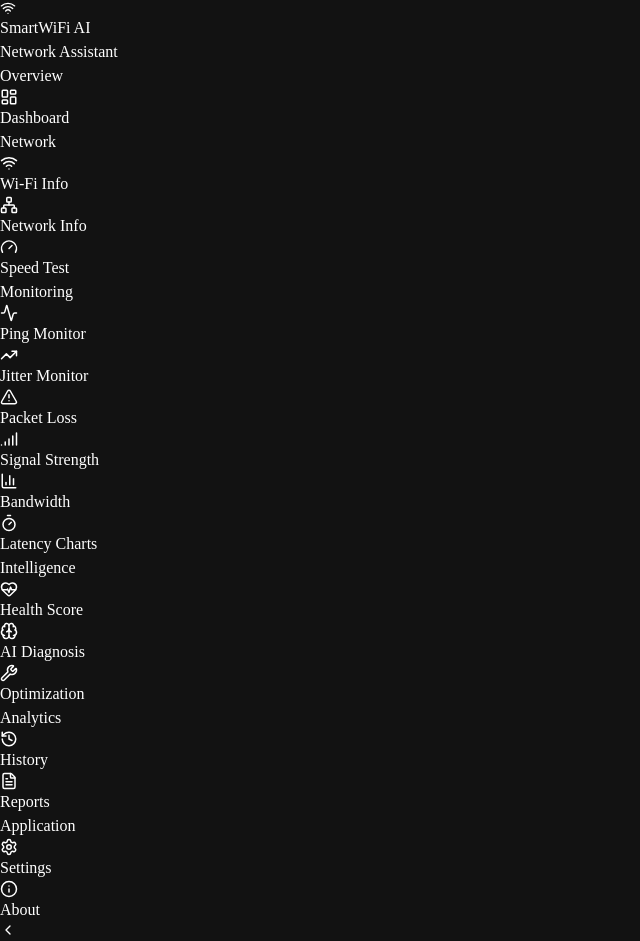
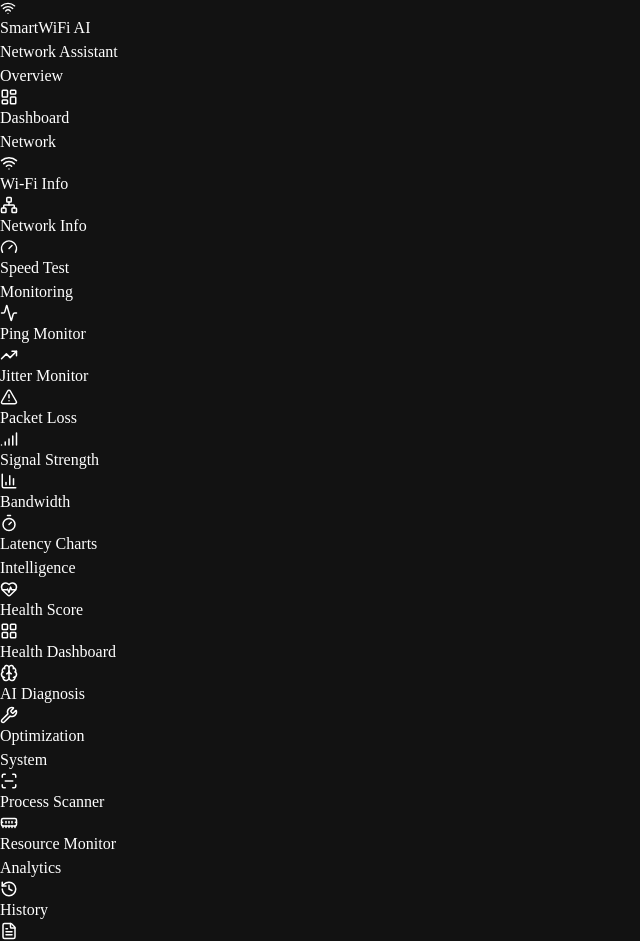
Before and after one commit to HasinthaPerera/Wifj_Connector, a React (Vite) app in the folder smartwifi-ai/src/renderer/: page /wifi-info in a window 1280 px wide. Shown: the top 941 px of the page, without its empty margins (0-640 px from the left). Built offline with nearby package versions, Linux system fonts and the light colour scheme.

Commit message:
fix(nav): add Process Scanner, Resource Monitor, Health Dashboard to sidebar nav

```diff
--- a/smartwifi-ai/src/renderer/src/layouts/RootLayout.tsx
+++ b/smartwifi-ai/src/renderer/src/layouts/RootLayout.tsx
@@ -20,7 +20,10 @@ import {
   Timer,
   ChevronLeft,
   ChevronRight,
-  X
+  X,
+  LayoutGrid,
+  ScanLine,
+  MemoryStick
 } from 'lucide-react'
 import { TopBar } from '@/components/ui'
 import { useBreakpoint } from '@/hooks'
@@ -71,9 +74,18 @@ const navigationSections: NavigationSection[] = [
     id: 'intelligence',
     title: 'Intelligence',
     items: [
-      { id: 'health-score', label: 'Health Score', icon: 'HeartPulse', path: '/health-score' },
-      { id: 'ai-diagnosis', label: 'AI Diagnosis', icon: 'Brain', path: '/ai-diagnosis' },
-      { id: 'optimization', label: 'Optimization', icon: 'Wrench', path: '/optimization' }
+      { id: 'health-score',     label: 'Health Score',     icon: 'HeartPulse',  path: '/health-score' },
+      { id: 'health-dashboard', label: 'Health Dashboard', icon: 'LayoutGrid',  path: '/health-dashboard' },
+      { id: 'ai-diagnosis',     label: 'AI Diagnosis',     icon: 'Brain',       path: '/ai-diagnosis' },
+      { id: 'optimization',     label: 'Optimization',     icon: 'Wrench',      path: '/optimization' }
+    ]
+  },
+  {
+    id: 'system',
+    title: 'System',
+    items: [
+      { id: 'process-scanner',  label: 'Process Scanner',  icon: 'ScanLine',    path: '/process-scanner' },
+      { id: 'resource-monitor', label: 'Resource Monitor', icon: 'MemoryStick', path: '/resource-monitor' }
     ]
   },
   {
@@ -111,7 +123,10 @@ const iconMap: Record<string, React.ComponentType<{ size?: number; className?: s
   Settings,
   Info,
   TrendingUp,
-  Timer
+  Timer,
+  LayoutGrid,
+  ScanLine,
+  MemoryStick
 }
 
 /* ─────────────────────────────────────────────────────────────
```
